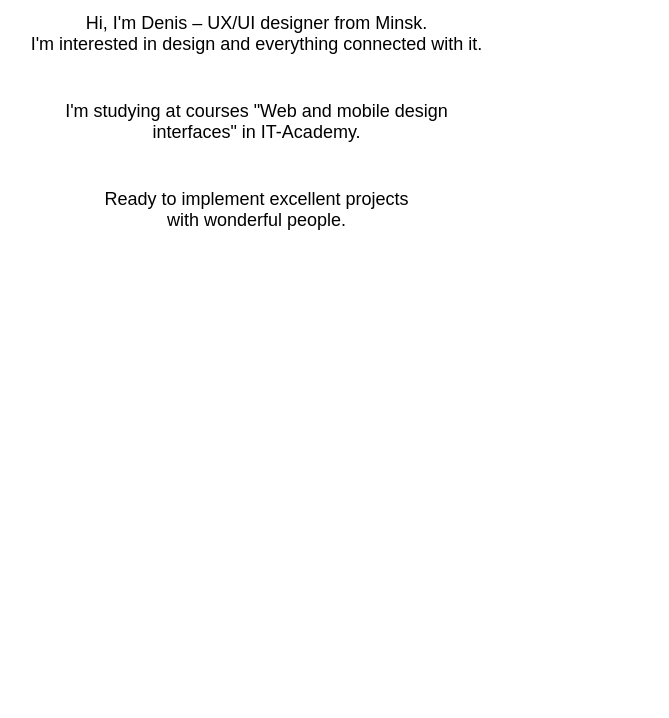
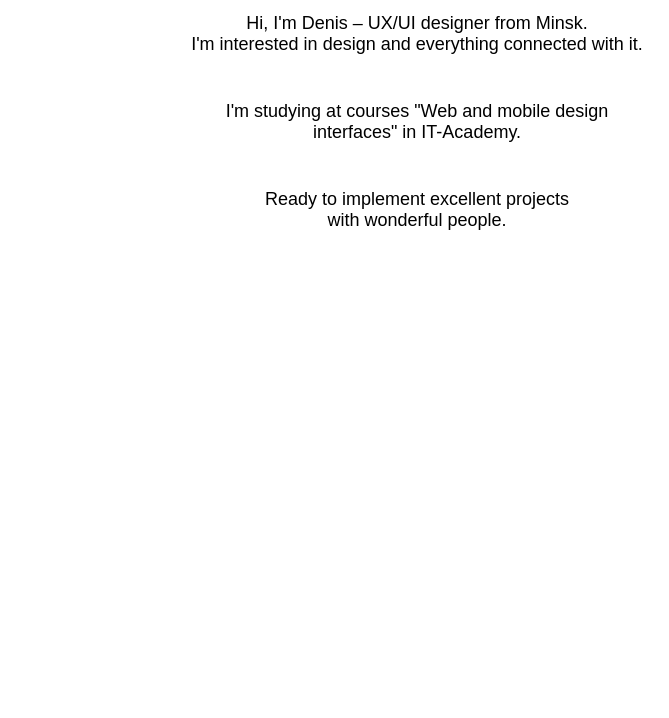
Before and after one commit to valentinshepitko/practice, a plain HTML site: page index.html in a window 1280 px wide. Shown: the part 82-800 px from the top of the page, without its empty margins (223-892 px from the left). Drawn offline with Linux system fonts and the light colour scheme.

Commit message:
practice

```diff
--- a/style.css
+++ b/style.css
@@ -1,3 +1,6 @@
+.container {
+    width: 100%;
+    }
 
 h1 {
     font-family: sans-serif;
@@ -5,11 +8,6 @@ h1 {
     font-weight: 700;
     font-size: 34px;
     }
-
-.container {
-    width: 100%;
-    max-width: 943px
-}
 
 body {
      text-align: center;
```
